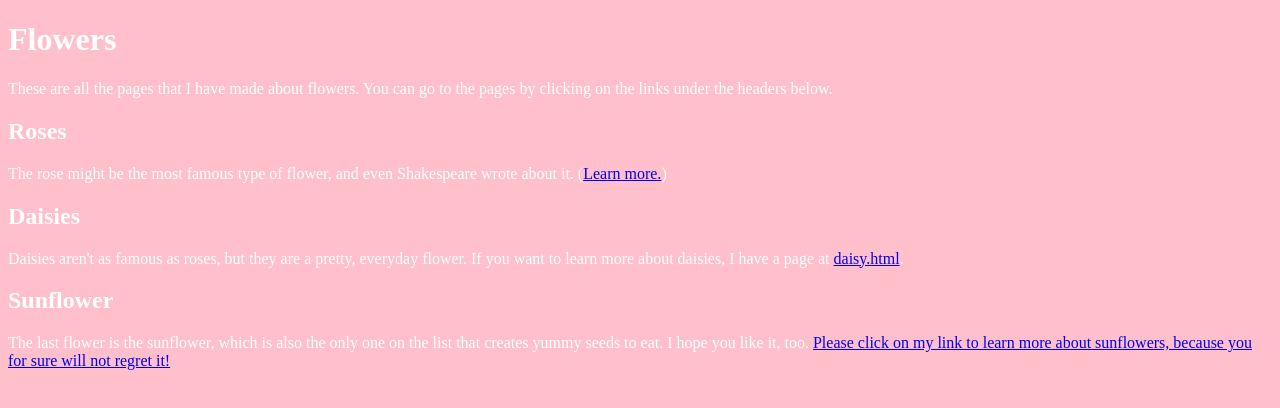
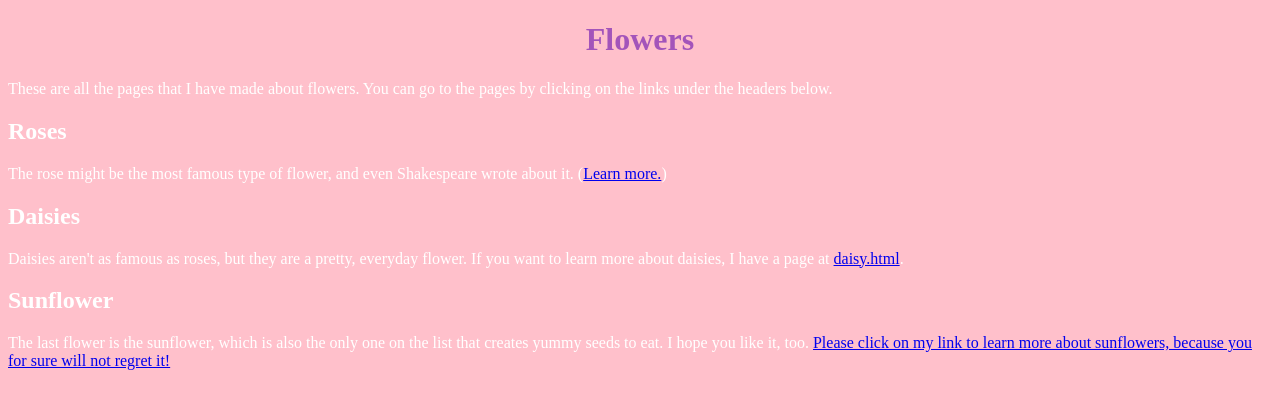
Before and after one commit to michellepham10/website2, a plain HTML site: page index.html in a window 1280 px wide. Drawn offline with Linux system fonts and the light colour scheme.

Commit message:
Update style.css

```diff
--- a/style.css
+++ b/style.css
@@ -5,6 +5,8 @@ body {
 
 h1 {
   font-weight: bold;
+  color: #a354ba;
+  text-align: center;
 }
 
 img {
```
